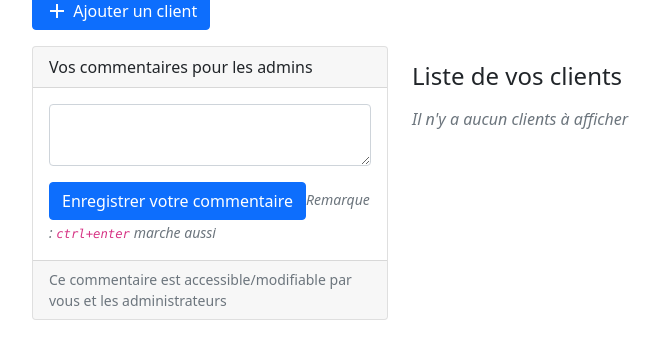
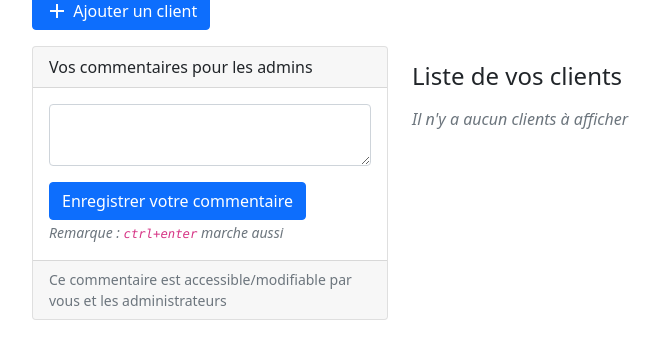
Before and after one commit to jeansordes/confort-maison-occitanie, a PHP site: template src/templates/roles/commercial/default.html.twig in a window 1280 px wide. Shown: the part 144-503 px from the top of the page, without its empty margins (50-709 px from the left). Run offline with PHP 8.4, Linux system fonts and the light colour scheme; the template is opened without the code that fills it, so the values that code supplies are empty; some libraries are stand-ins or nearby versions.

Commit message:
small design fix

```diff
--- a/src/templates/components/vos-commentaires.html.twig
+++ b/src/templates/components/vos-commentaires.html.twig
@@ -3,7 +3,7 @@
 		{{ about }}</div>
 	<form method="post" action="{{ currentUrl }}/comment" class="card-body" id="commentForm" autocomplete="off">
 		<textarea name="comment" type="text" class="form-control mb-3">{{ comment }}</textarea>
-		<button class="btn btn-primary">Enregistrer votre commentaire</button>
+		<button class="btn btn-primary d-block">Enregistrer votre commentaire</button>
 		<small class="text-muted fst-italic">Remarque :
 			<code>ctrl+enter</code>
 			marche aussi</small>
```
